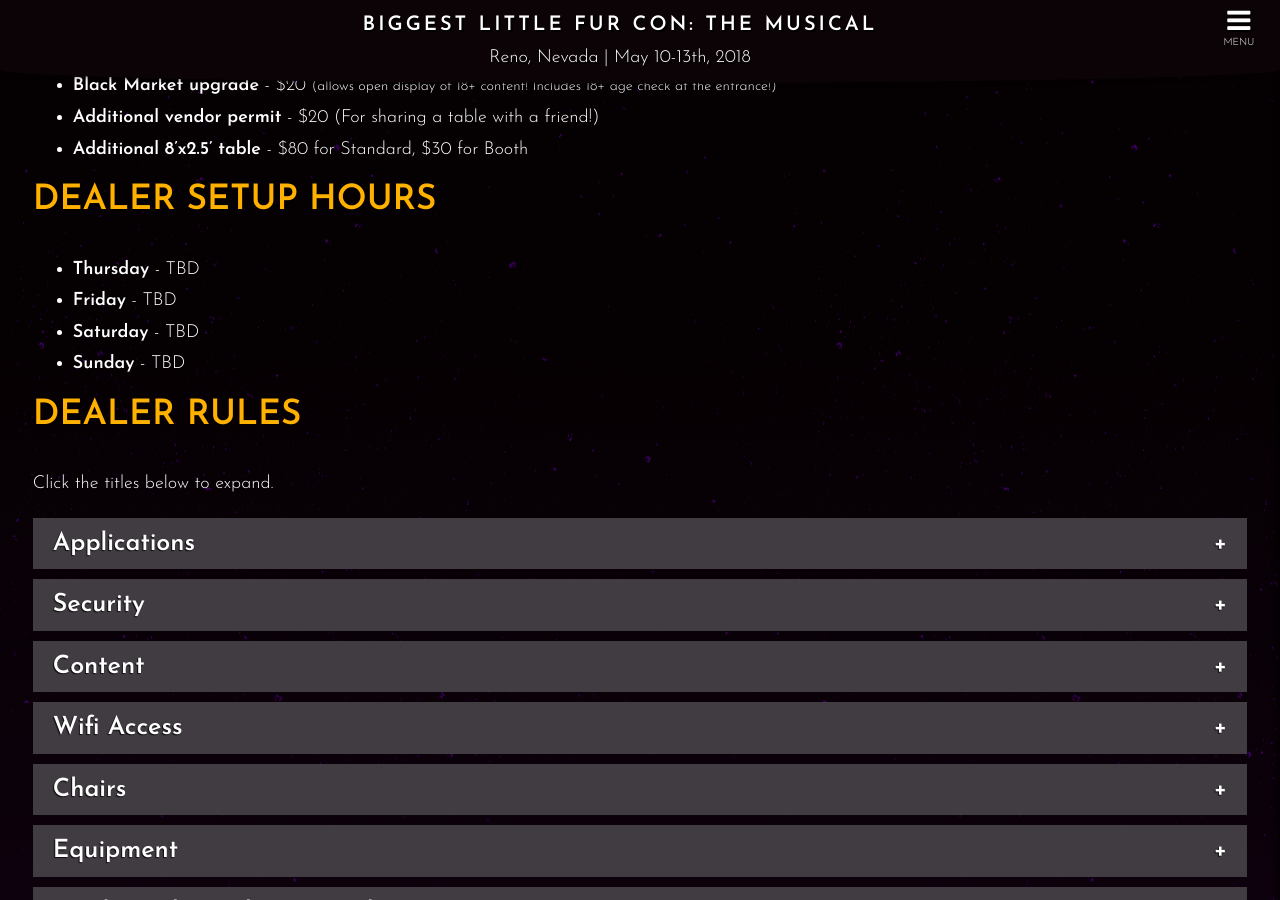
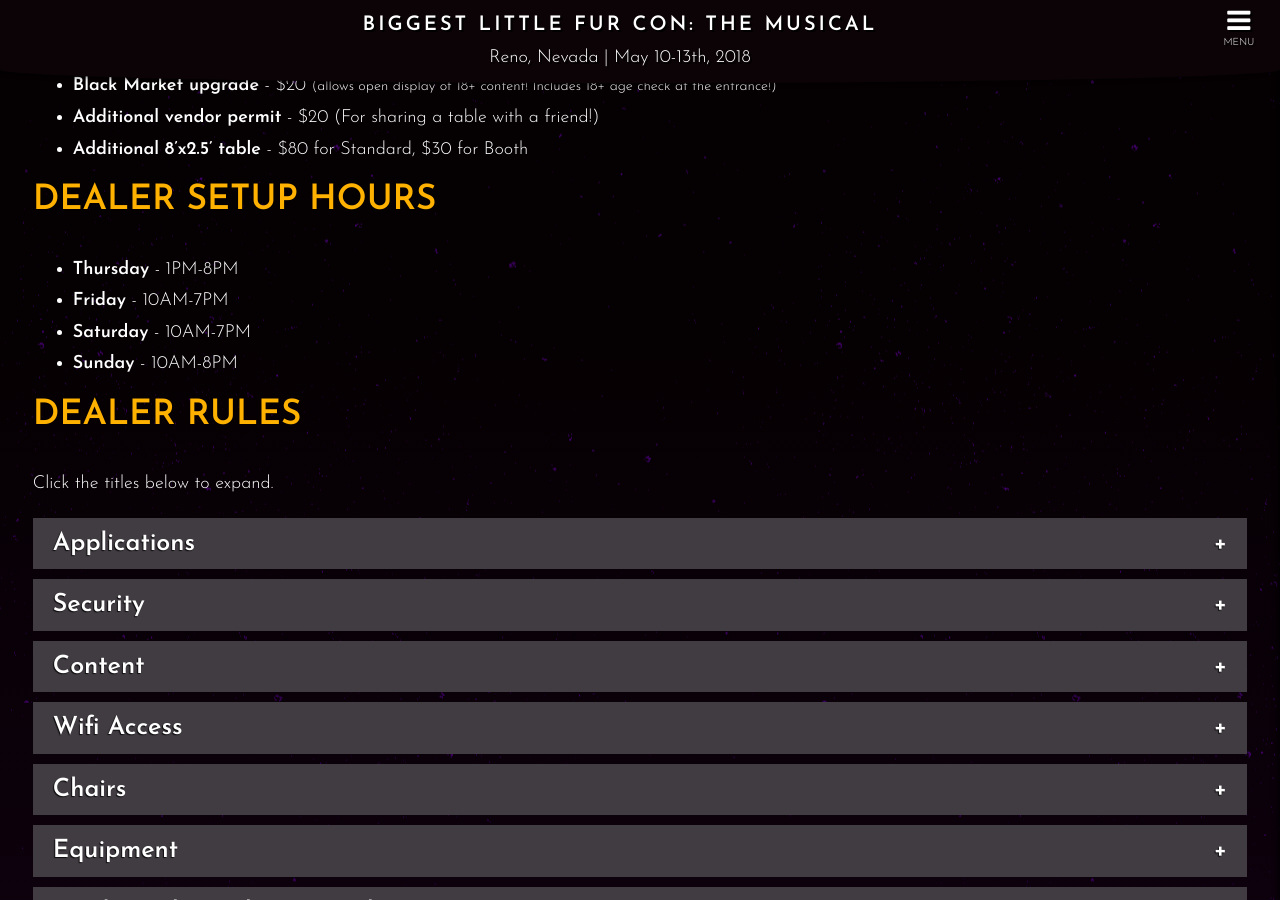
Before and after one commit to blfcweb/biggestlittlefc.github.io, a Jekyll site: the page built from dealers.md, in a window 1280 px wide and 900 px high, scrolled down 1332 px. Built offline with Jekyll 4.4.1, drawn with Linux system fonts in a browser that asks for light colours; our own code applies the rules of GitHub Pages for plain Markdown files.

Commit message:
Added Set-up Hours

```diff
--- a/dealers.md
+++ b/dealers.md
@@ -2,14 +2,14 @@
 title: Dealer's Den
 status: LIVE
 open:
-  friday: "TBD"
-  saturday: "TBD"
-  sunday: "TBD"
+  friday: "12PM-6PM"
+  saturday: "11AM-6PM"
+  sunday: "11AM-5PM"
 setup:
-  thursday: "TBD"
-  friday: "TBD"
-  saturday: "TBD"
-  sunday: "TBD"
+  thursday: "1PM-8PM"
+  friday: "10AM-7PM"
+  saturday: "10AM-7PM"
+  sunday: "10AM-8PM"
 price:
   standard: "100"
   booth: "200"
```
